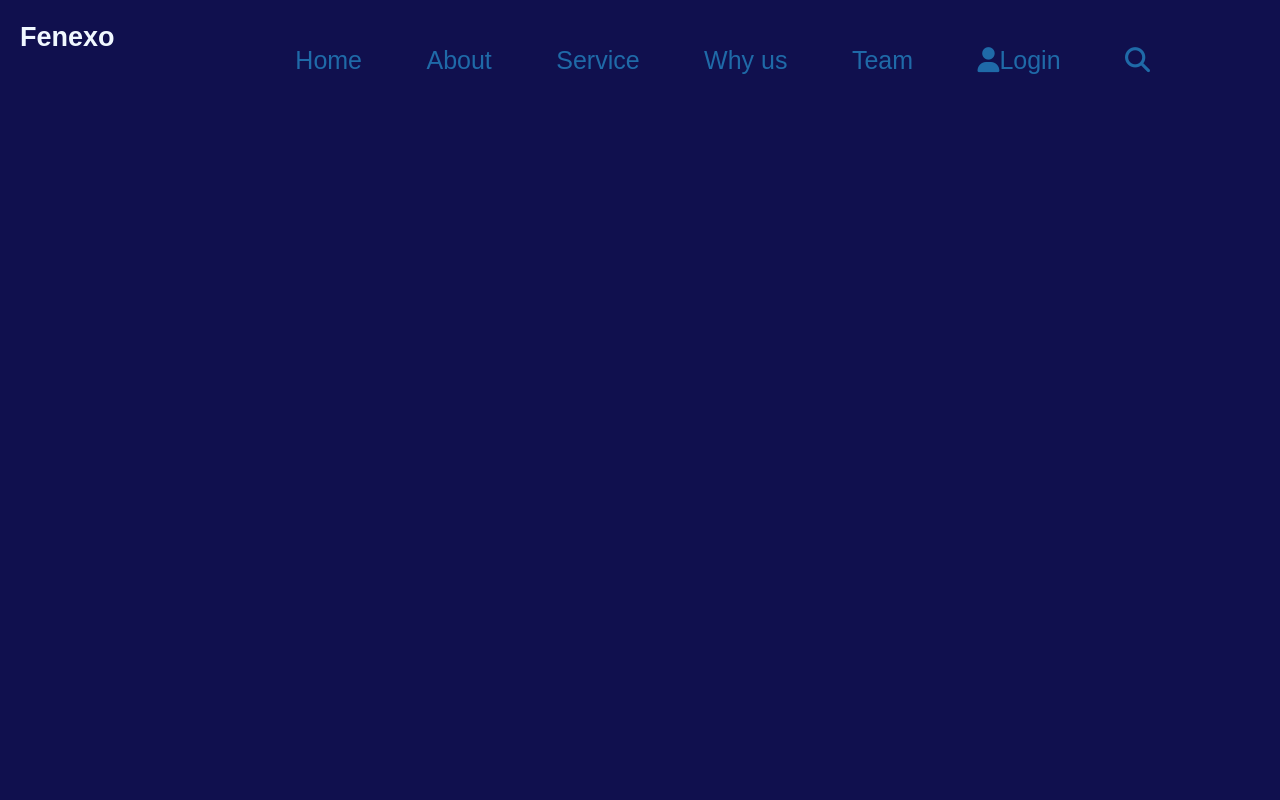
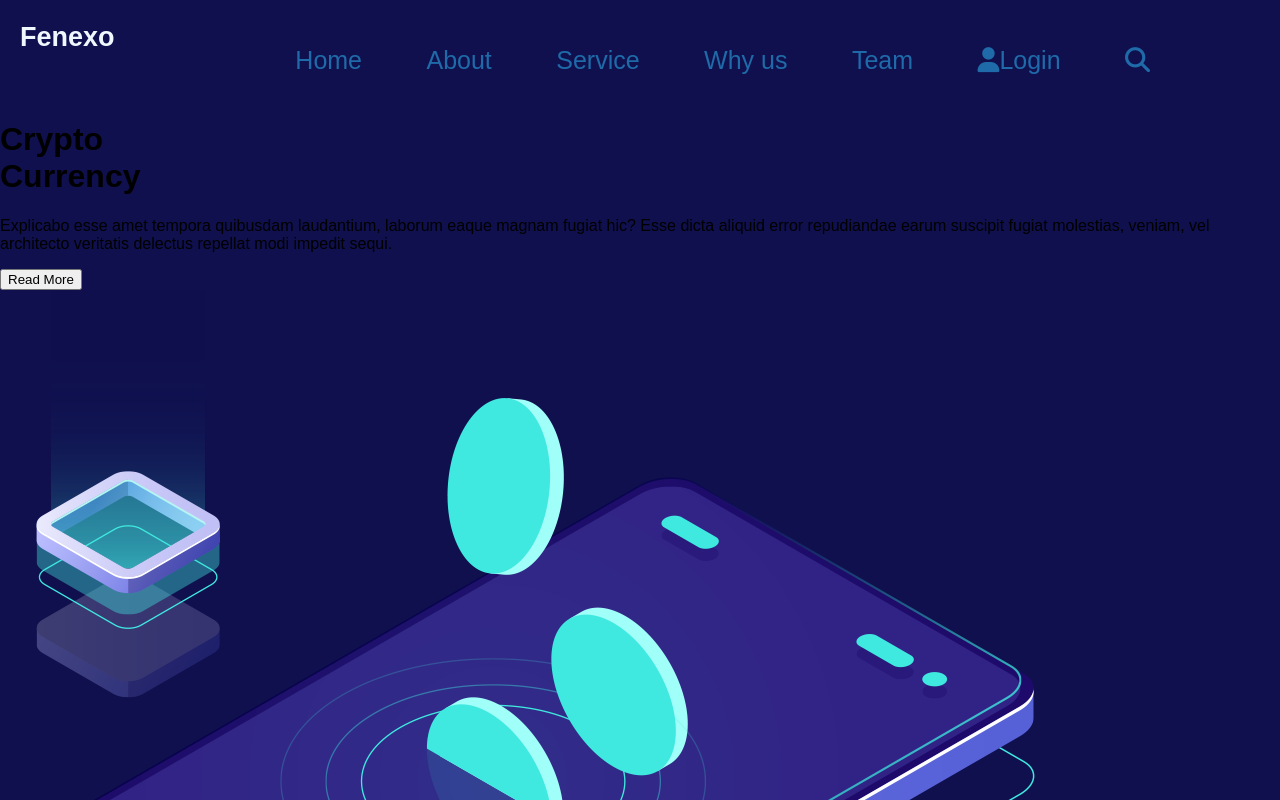
Before and after one commit to gajanandnadre/creptoCurrency, a plain HTML site: page index.html in a window 1280 px wide. Shown: the top 800 px of the page. Drawn offline with Linux system fonts and the light colour scheme.

Commit message:
add div 2

```diff
--- a/index.html
+++ b/index.html
@@ -46,5 +46,26 @@
           </div>
         </nav>
       </div>
+      <div class="div2">
+        <div class="text">
+          <div class="divtexth1">
+            <h1 class="h1text">
+              Crypto <br />
+              Currency
+            </h1>
+            <p class="paratext">
+              Explicabo esse amet tempora quibusdam laudantium, laborum eaque
+              magnam fugiat hic? Esse dicta aliquid error repudiandae earum
+              suscipit fugiat molestias, veniam, vel architecto veritatis delectus
+              repellat modi impedit sequi.
+            </p>
+
+            <input class="btn" type="button" value="Read More" />
+          </div>
+        </div>
+        <div class="mobileimg">
+          <img class="img1" src="/slider-img.png" alt="" />
+        </div>
+      </div>
   </body>
 </html>
```
Also changed, not shown: slider-img.png (added).
